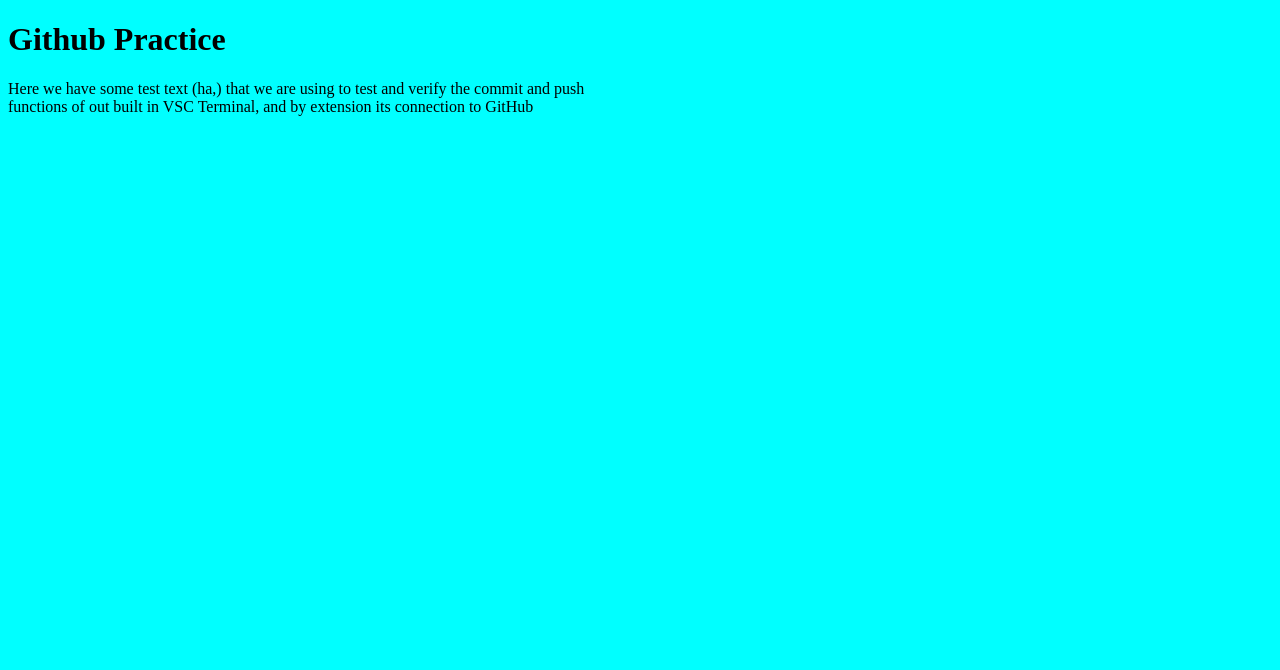
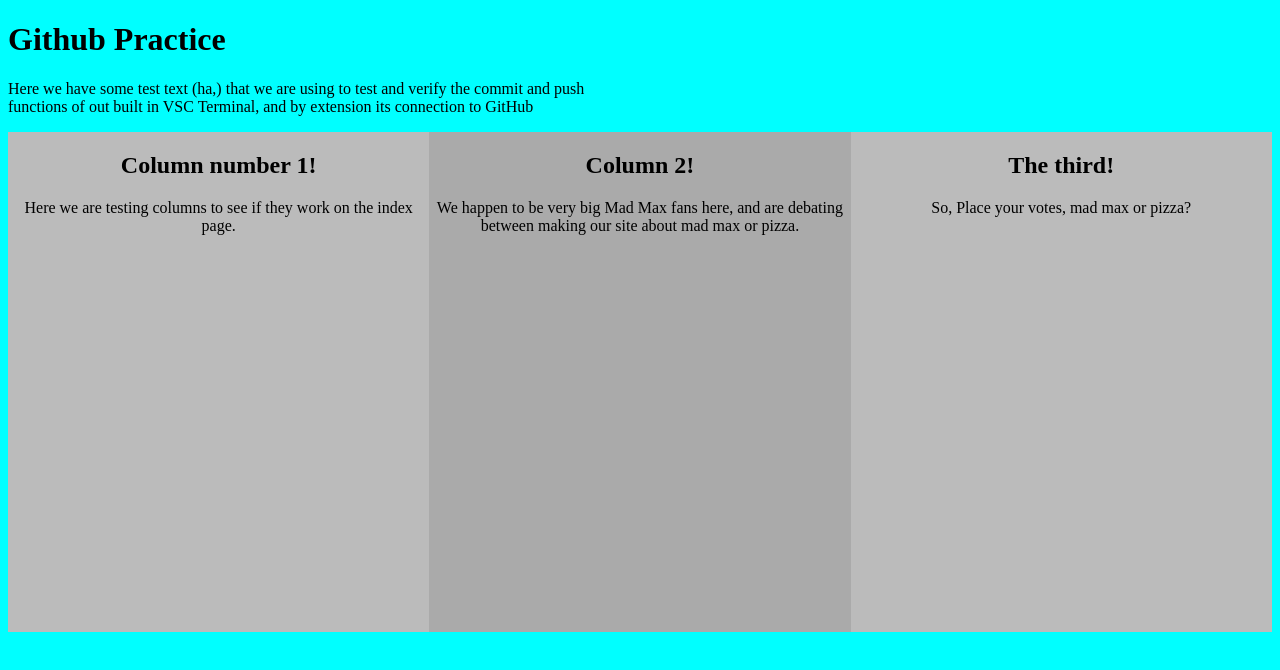
Before and after one commit to JayC424/Practice_repository, a plain HTML site: page index.html in a window 1280 px wide. Drawn offline with Linux system fonts and the light colour scheme.

Commit message:
additing columns and test text from surface

```diff
--- a/index.html
+++ b/index.html
@@ -13,5 +13,20 @@
         <br>
         functions of out built in VSC Terminal, and by extension its connection to GitHub
     </p>
+    <div class="row">
+        <div class="column1">
+            <h2>Column number 1!</h2>
+            <p>Here we are testing columns to see if they work on the index page.</p>
+        </div>
+        <div class="column">
+
+            <h2>Column 2!</h2>
+            <p>We happen to be very big Mad Max fans here, and are debating between making our site about mad max or pizza.</p>
+        </div>
+        <div class="column1">
+            <h2>The third!</h2>
+            <p>So, Place your votes, mad max or pizza?</p>
+        </div>
+      </div>
 </body>
 </html>
--- a/style/style.css
+++ b/style/style.css
@@ -1,3 +1,23 @@
 body{
     background-color: aqua;
 }
+.column {
+    float: left;
+    width: 33.33%;
+    background-color: #aaa;
+    height: 500px;
+    text-align: center;
+  }
+  .column1 {
+    float: left;
+    width: 33.33%;
+    background-color: #bbb;
+    height: 500px;
+    text-align: center;
+  }
+  /* Clear floats after the columns */
+  .row:after {
+    content: "";
+    display: table;
+    clear: both;
+  }
```
